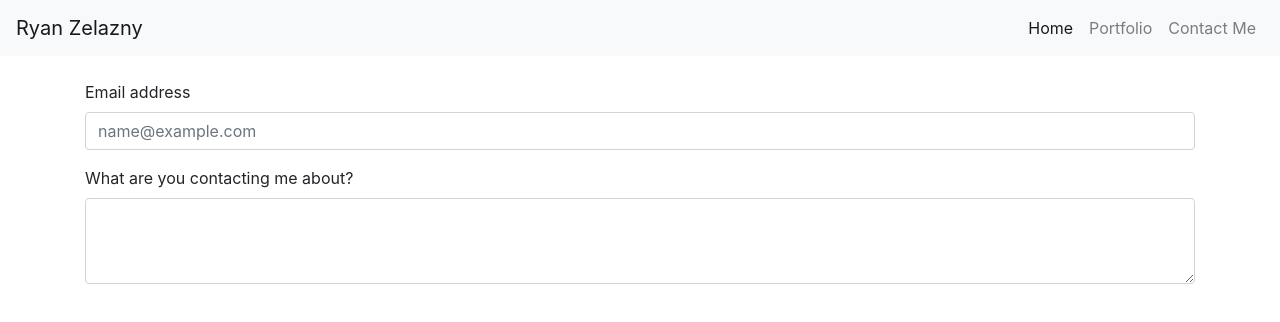
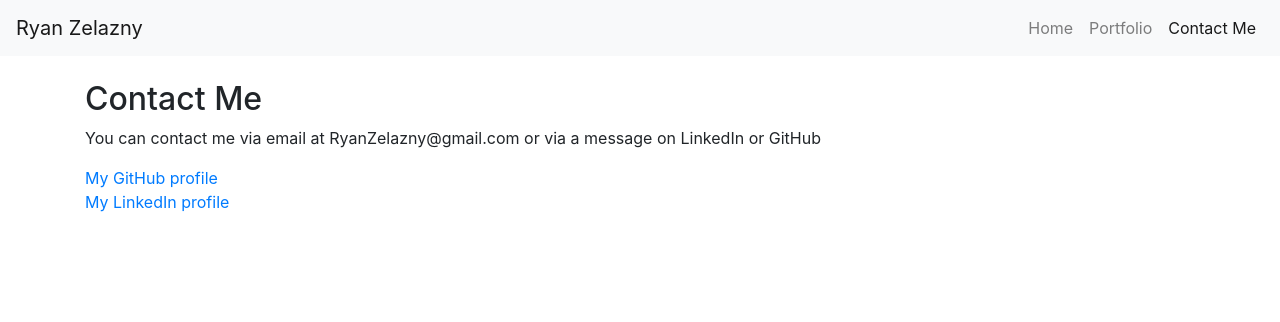
Before and after one commit to rzelazny/ZelaznyPortfolio, a plain HTML site: page contact.html in a window 1280 px wide. Drawn offline with nearby package versions, Linux system fonts and the light colour scheme; files that its build step writes are made by us from their sources.

Commit message:
adding contact info

```diff
--- a/contact.html
+++ b/contact.html
@@ -20,16 +20,16 @@
     </button>
     <div class="collapse navbar-collapse" id="navbarNavDropdown">
       <ul class="navbar-nav ml-auto">
-          <li class="nav-item active">
-            <a class="nav-link" href="https://rzelazny.github.io/ZelaznyPortfolio/index.html">Home <span class="sr-only">(current)</span></a>
+          <li class="nav-item">
+            <a class="nav-link" href="https://rzelazny.github.io/ZelaznyPortfolio/index.html">Home</a>
           </li>
 
           <li class="nav-item">
             <a class="nav-link" href="https://rzelazny.github.io/ZelaznyPortfolio/portfolio.html">Portfolio</a>
           </li>
 
-          <li class="nav-item">
-            <a class="nav-link" href="https://rzelazny.github.io/ZelaznyPortfolio/contact.html">Contact Me</a>
+          <li class="nav-item active">
+            <a class="nav-link" href="https://rzelazny.github.io/ZelaznyPortfolio/contact.html">Contact Me<span class="sr-only">(current)</span></a>
           </li>
         </li>
       </ul>
@@ -38,16 +38,16 @@
   <br>
 
   <div class="container">
-      <form>
-        <div class="form-group">
-          <label for="exampleFormControlInput1">Email address</label>
-          <input type="email" class="form-control" id="exampleFormControlInput1" placeholder="name@example.com">
-        </div>
-        <div class="form-group">
-          <label for="exampleFormControlTextarea1">What are you contacting me about?</label>
-          <textarea class="form-control" id="exampleFormControlTextarea1" rows="3"></textarea>
-        </div>
-      </form>
+    <div class="header">
+      <h2>Contact Me</h2>
+    </div>
+
+    <p>You can contact me via email at RyanZelazny@gmail.com or via a message on LinkedIn or GitHub</p>
+    <a href="https://github.com/rzelazny" target="_blank">My GitHub profile</a>
+    <br>
+    <a href="https://www.linkedin.com/in/ryan-zelazny-62369849/" target="_blank">My LinkedIn profile</a>
+
+
   </div>
 
 <script src="https://cdnjs.cloudflare.com/ajax/libs/jquery/3.5.1/jquery.slim.min.js"></script>
```
